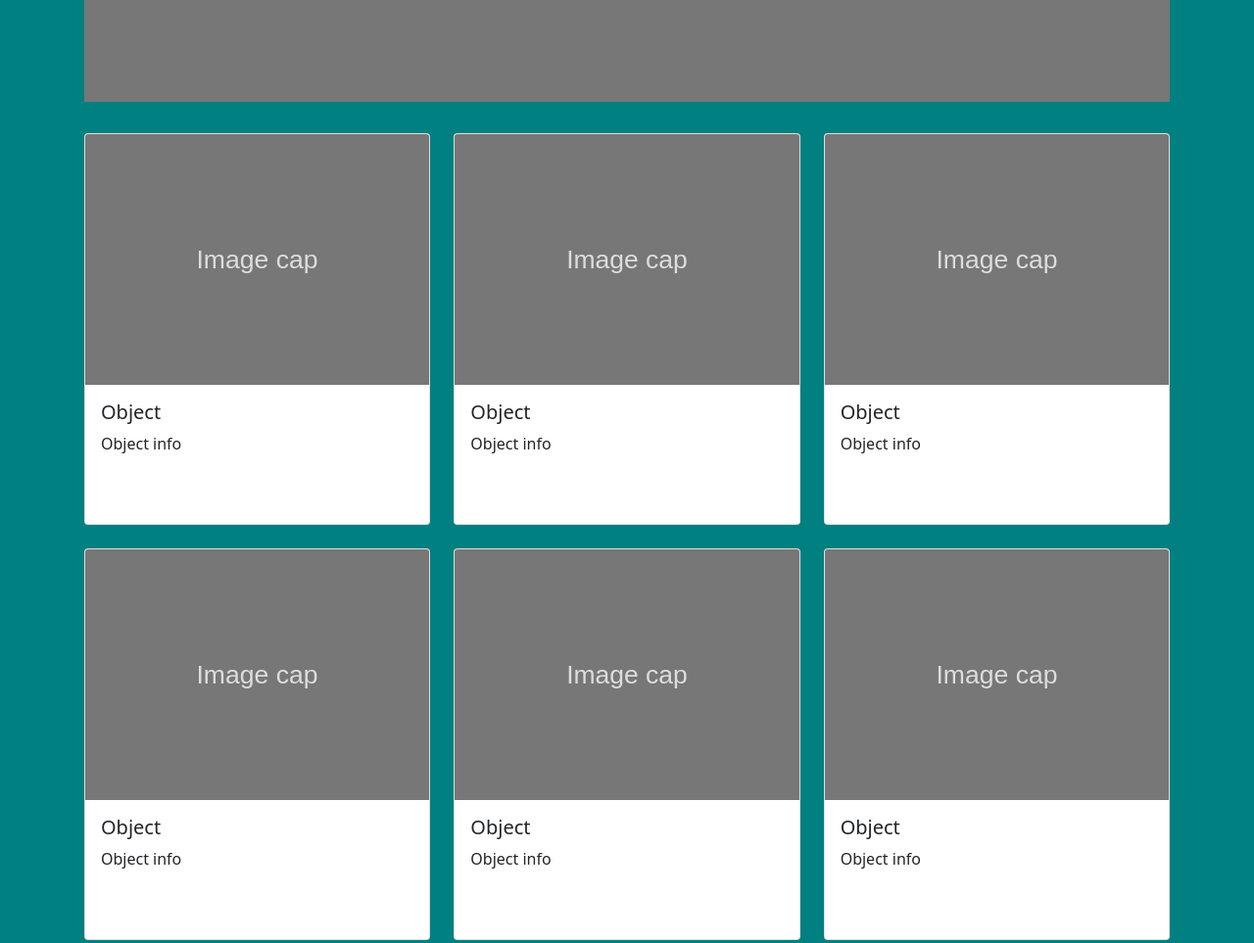
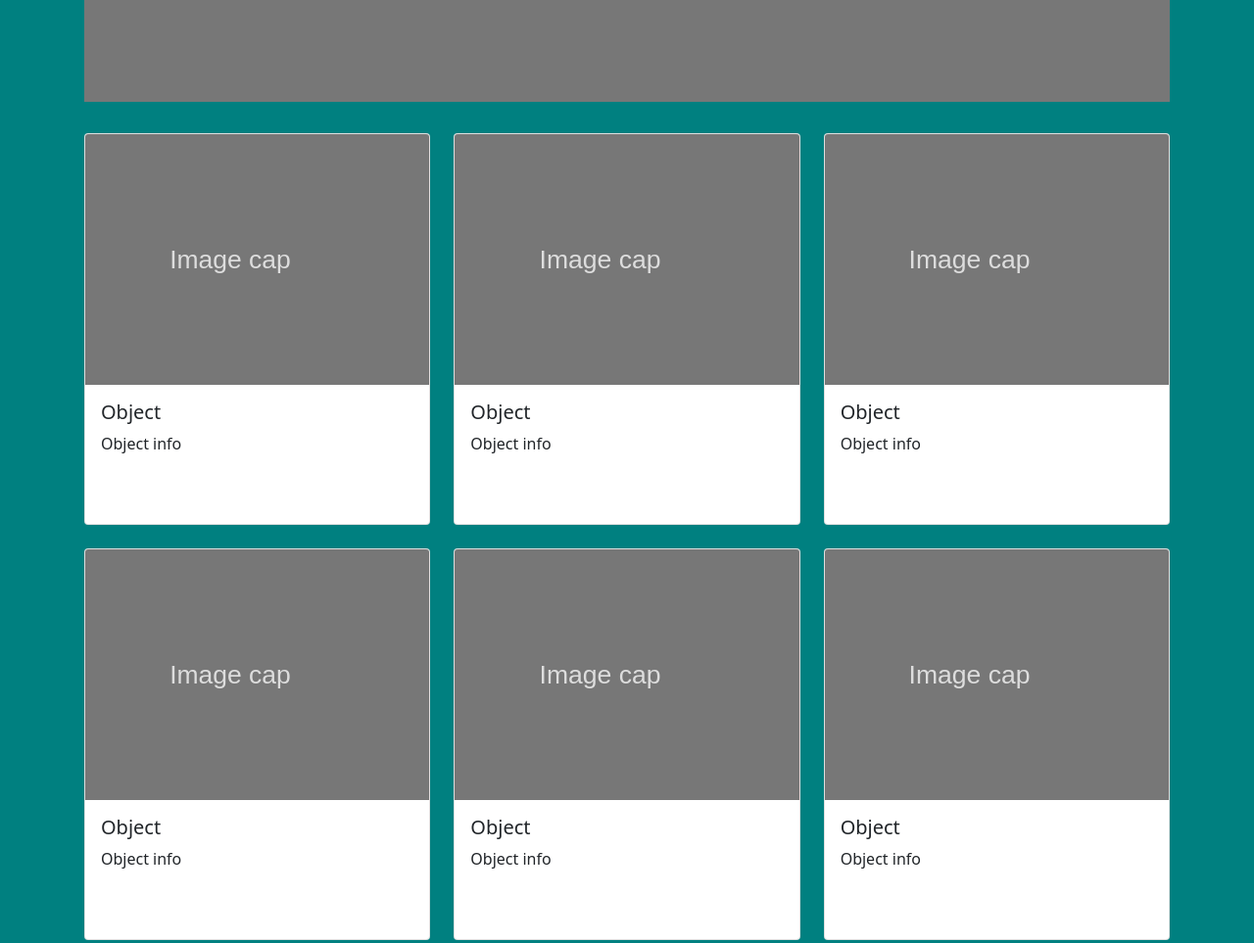
Before and after one commit to NQLE-962/CFG-Gp5-Museum, a plain HTML site: page STEM.html in a window 1280 px wide. Shown: the part 760-1723 px from the top of the page at 98% size. Drawn offline with nearby package versions, Linux system fonts and the light colour scheme.

Commit message:
fixed stem page image sizing

```diff
--- a/Main.css
+++ b/Main.css
@@ -362,4 +362,5 @@ hr {
   width: 100%;
   height: 20vw;
   object-fit: cover;
+  object-position: 100% 20%;
 }
```
